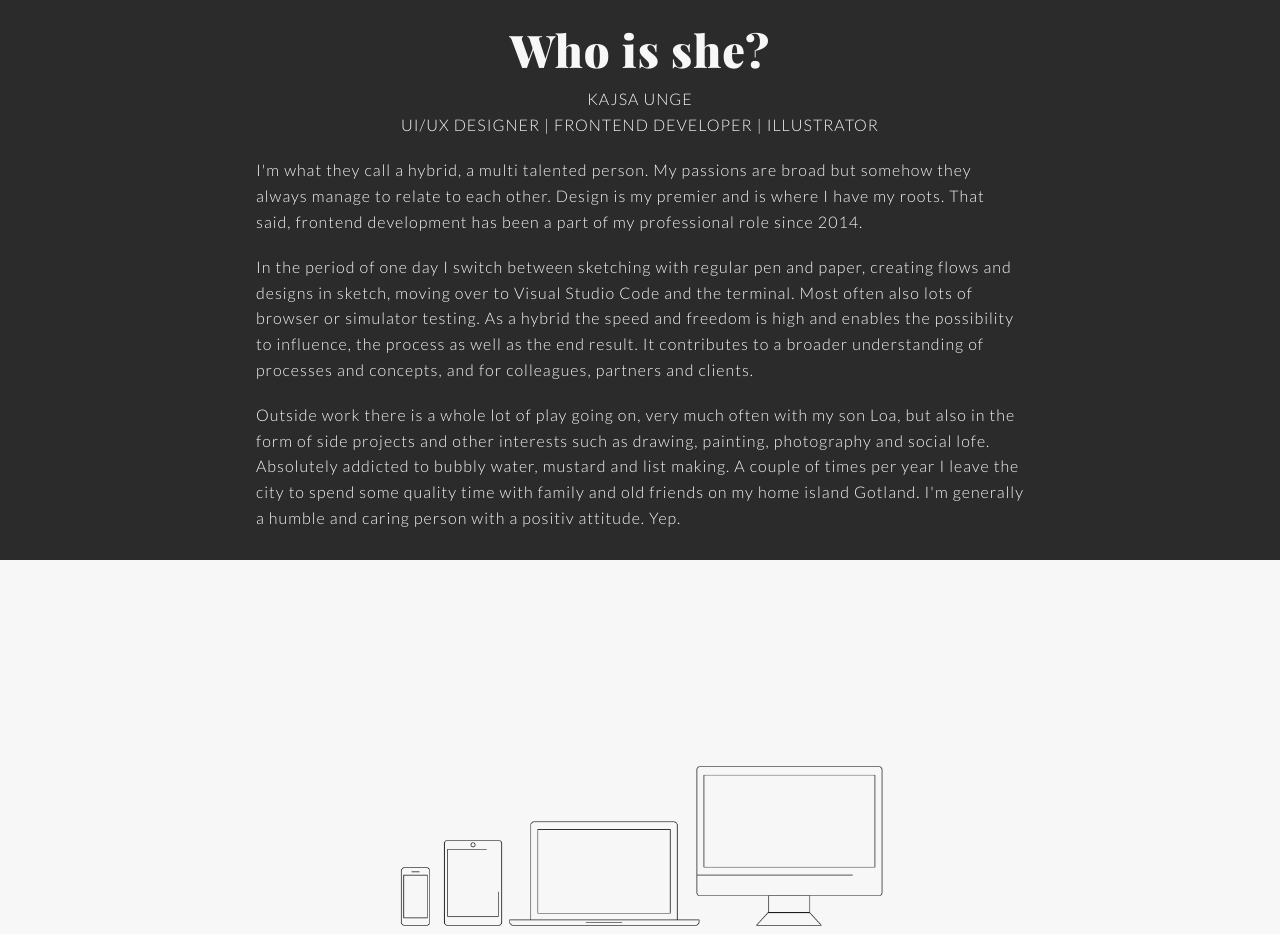
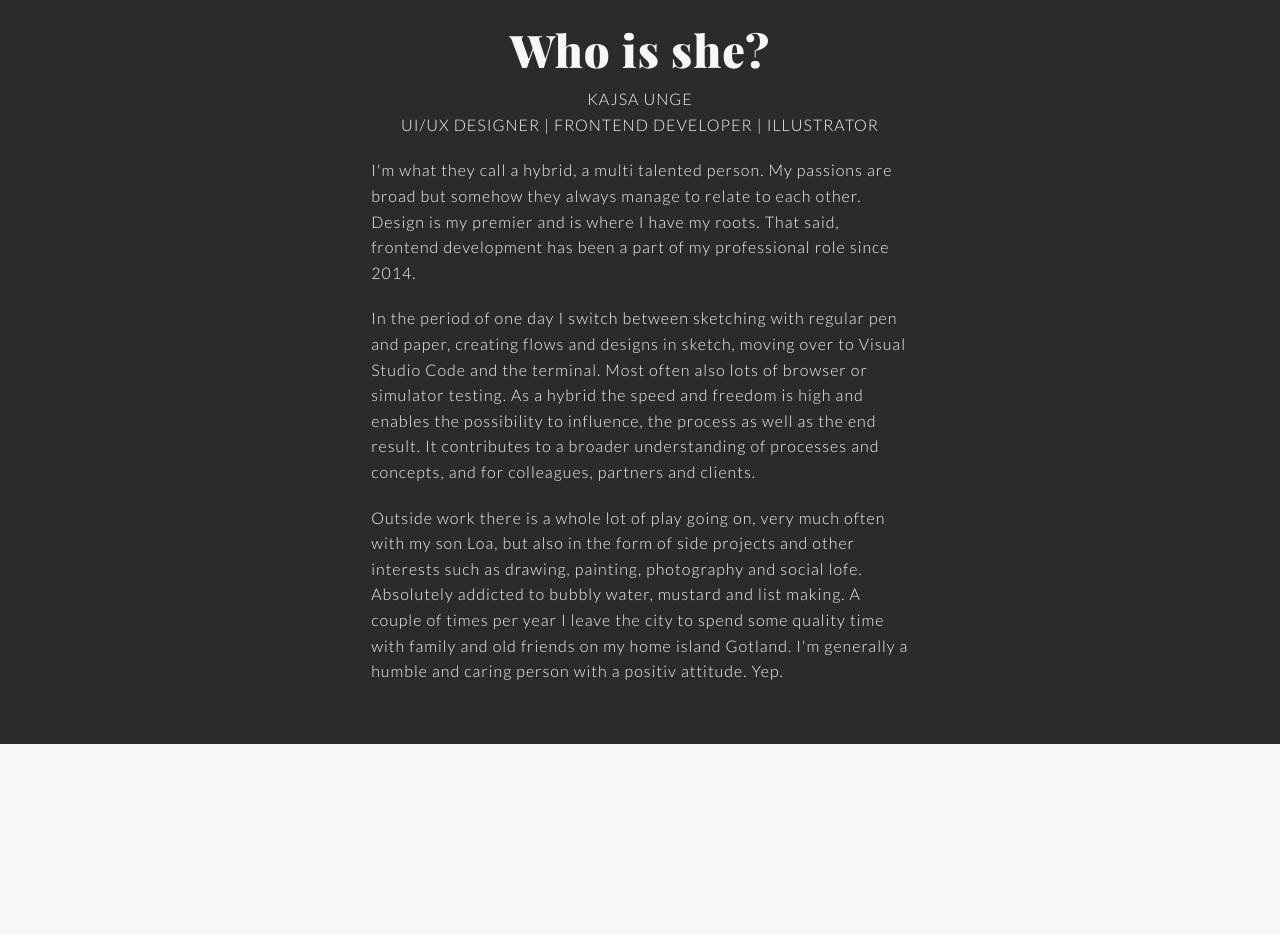
Before and after one commit to kajsaunge/cv, a Next.js app: page / in a window 1280 px wide. Shown: the part 920-1854 px from the top of the page. Built offline with nearby package versions, Linux system fonts and the light colour scheme; a web font is replaced by a local one.

Commit message:
Align content

```diff
--- a/components/About/About.module.css
+++ b/components/About/About.module.css
@@ -1,15 +1,24 @@
 .aboutContent {
   width: 60%;
+  padding-bottom: 30px;
+  display: flex;
+  flex-direction: column;
+  align-items: center;
 }
 
 .aboutText {
   width: 100%;
   padding-top: 20px;
   color: var(--white);
-    /* @include mf-medium {
-      width: 70%;
-    }
-    @include mf-large {
-      width: 50%;
-    } */
 }
+
+@media (min-width: 62.5em) {
+  .aboutText {
+    width: 70%;
+  }
+}
+@media (min-width: 103.750em) {
+  .aboutText {
+    width: 50%;
+  }
+ }
```
